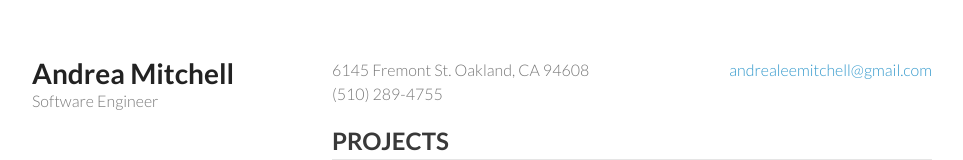
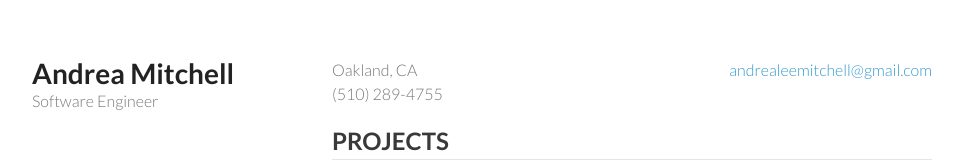
Before and after one commit to amitch23/amitch23.github.io, a plain HTML site: page resume.html in a window 1280 px wide. Shown: the top 160 px of the page, without its empty margins (158-1121 px from the left). Drawn offline with Linux system fonts and the light colour scheme.

Commit message:
updated resume

```diff
--- a/resume.html
+++ b/resume.html
@@ -34,7 +34,7 @@
 
         <div id='address'class="head_lft">
 
-            <p>6145 Fremont St. Oakland, CA 94608 <br/>
+            <p>Oakland, CA <br/>
                 (510) 289-4755</p>
         </div>
 
```
